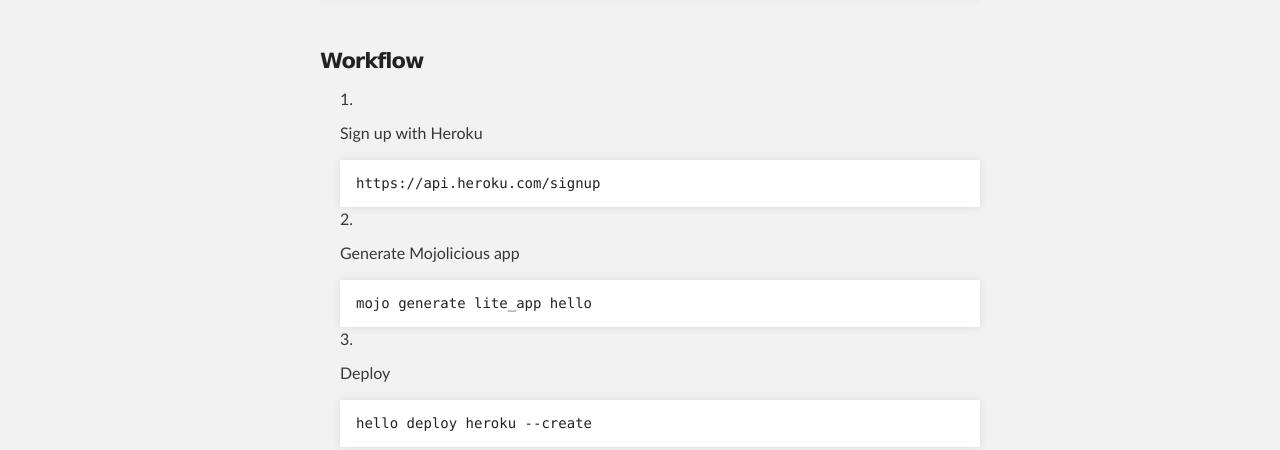
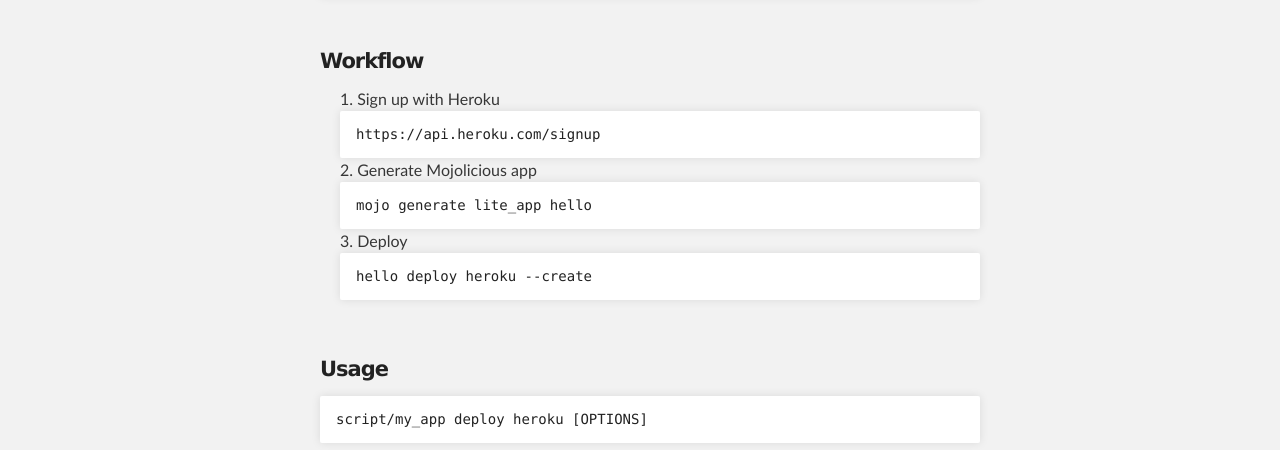
Before and after one commit to tempire/mojolicious-command-deploy-heroku, a plain HTML site: page index.html in a window 1280 px wide. Shown: the part 367-817 px from the top of the page. Drawn offline with Linux system fonts and the light colour scheme.

Commit message:
workflow linefeeds removal in opera

```diff
--- a/index.html
+++ b/index.html
@@ -39,19 +39,19 @@
 
 <ol>
 <li>
-<p>Sign up with Heroku</p>
+Sign up with Heroku
 
 <pre><code>https://api.heroku.com/signup
 </code></pre>
 </li>
 <li>
-<p>Generate Mojolicious app</p>
+Generate Mojolicious app
 
 <pre><code>mojo generate lite_app hello
 </code></pre>
 </li>
 <li>
-<p>Deploy</p>
+Deploy
 
 <pre><code>hello deploy heroku --create
 </code></pre>
```
